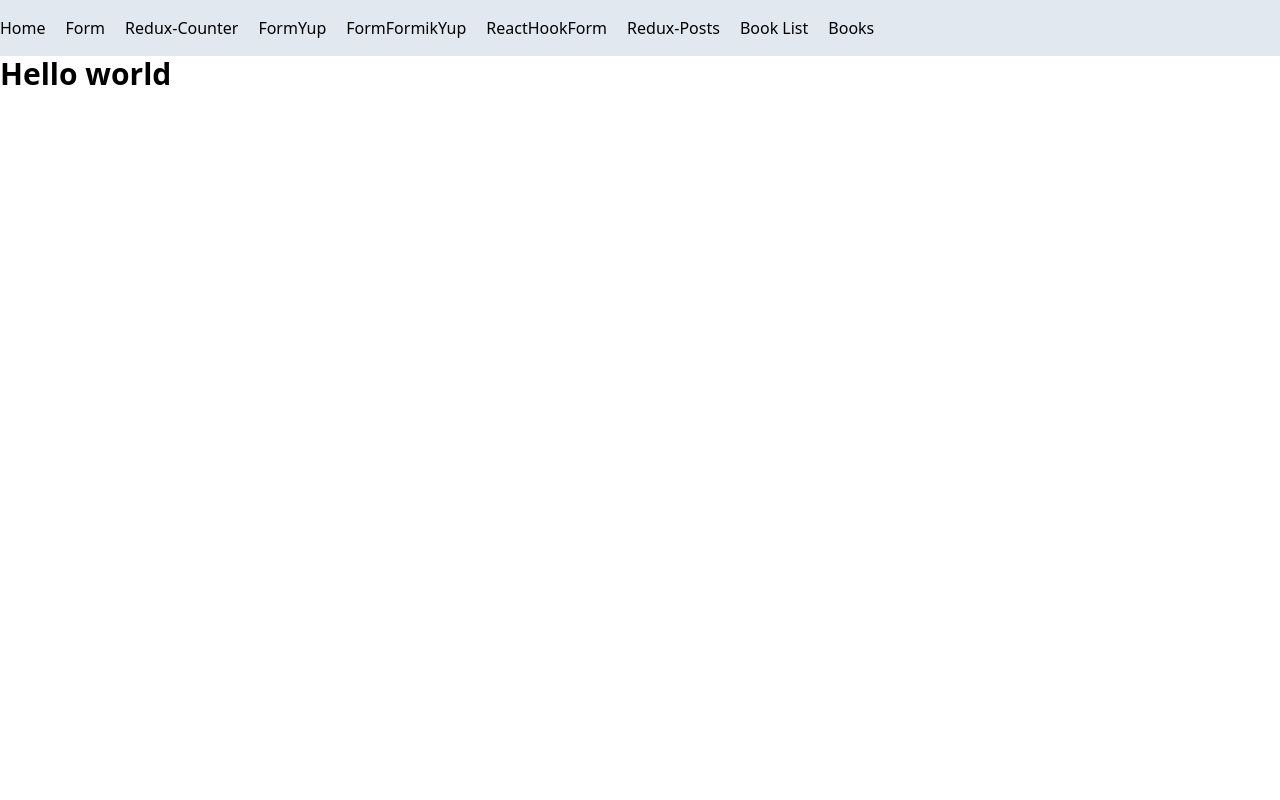
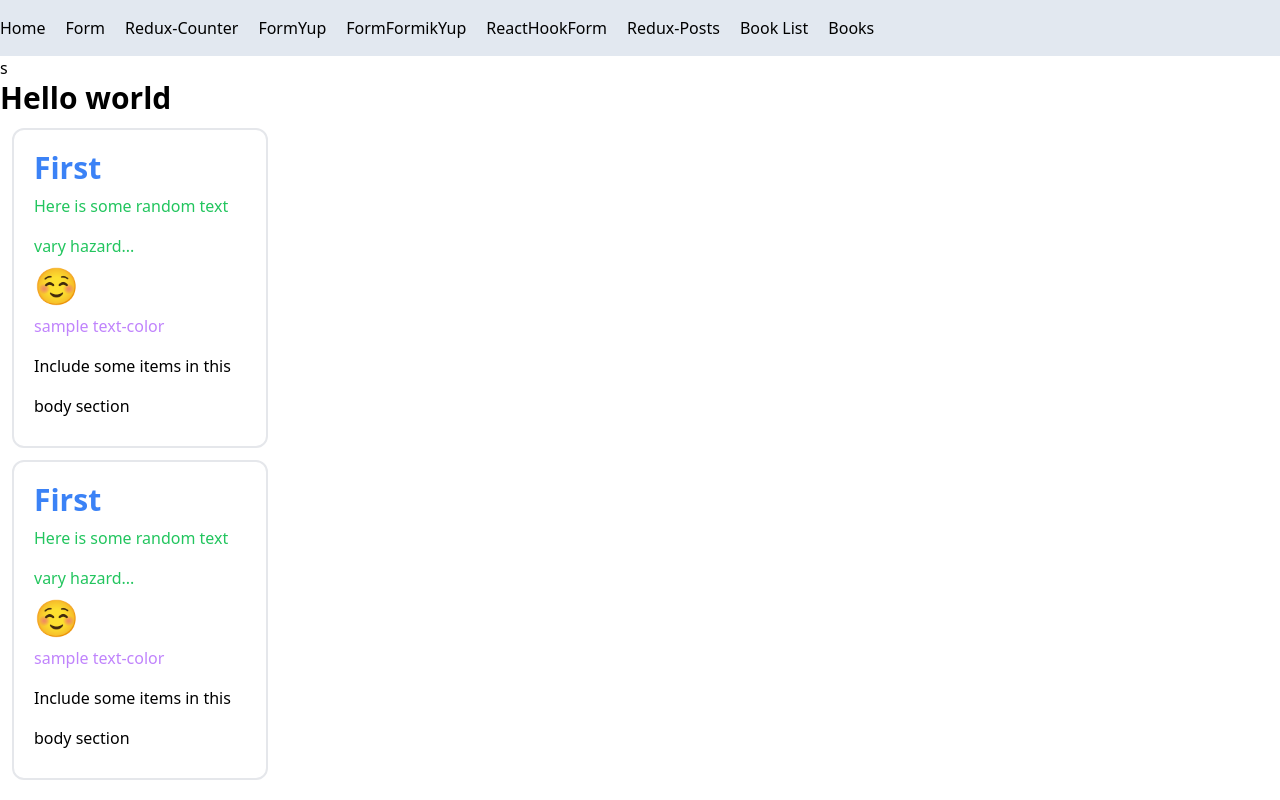
Before and after one commit to SilvernusIfoghale/dclc-react-course, a React (Vite) app: page / in a window 1280 px wide. Built offline with nearby package versions, Linux system fonts and the light colour scheme.

Commit message:
card component

```diff
--- /dev/null
+++ b/src/component/Card.jsx
@@ -0,0 +1,31 @@
+import React from "react";
+import PropTypes from "prop-types";
+
+const Card = ({ title, text, emoji, color, bgColor, children }) => {
+  const colorCode = {
+    green: "text-green-500 hover:text-green-400",
+    blue: "text-blue-500 hover:text-blue-400",
+  };
+  return (
+    <>
+      <div className={`m-3 border-2 p-5 rounded-xl max-w-64 leading-10 `}>
+        <h1 className={`text-3xl font-bold ${colorCode["blue"]}`}>{title}</h1>
+        <p className={`${colorCode["green"]}`}>{text}</p>
+        <div className={`text-4xl `}>{emoji}</div>
+        <p className={`${bgColor}`}>sample text-color</p>
+        {children}
+      </div>
+    </>
+  );
+};
+
+Card.propTypes = {
+  title: PropTypes.string.isRequired,
+  text: PropTypes.string,
+  emoji: PropTypes.string,
+  color: PropTypes.string,
+  bgColor: PropTypes.string,
+  children: PropTypes.object,
+};
+
+export default Card;
--- a/src/pages/Home.jsx
+++ b/src/pages/Home.jsx
@@ -1,5 +1,6 @@
 import React from "react";
 import { useLocation } from "react-router-dom";
+import Card from "../component/Card";
 
 const Home = () => {
   const location = useLocation();
@@ -7,8 +8,26 @@ const Home = () => {
   return (
     <>
       <div className="container">
-        <h1 className="text-3xl font-bold ">Hello world</h1>
+        s<h1 className="text-3xl font-bold ">Hello world</h1>
         {location.state}
+        <Card
+          color="green"
+          title="First"
+          text="Here is some random text vary hazard..."
+          emoji="☺️"
+          bgColor="text-purple-400"
+        >
+          <p color="blue"> Include some items in this body section</p>
+        </Card>
+        <Card
+          color="green"
+          title="First"
+          text="Here is some random text vary hazard..."
+          emoji="☺️"
+          bgColor="text-purple-400"
+        >
+          <p color="blue"> Include some items in this body section</p>
+        </Card>
       </div>
     </>
   );
--- a/src/redux/features/post/AddPostForm.jsx
+++ b/src/redux/features/post/AddPostForm.jsx
@@ -19,7 +19,7 @@ const AddPostForm = () => {
     <>
       <h1 className="ml-3 text-4xl my-3">AddPostForm</h1>
 
-      <form className="p-2" onSubmit={handleSubmit}>
+      <form className="p-2 max-w-80" onSubmit={handleSubmit}>
         <div className=" ml-3 ">
           <label htmlFor="post-title">Post Title:</label>
           <input
```
Also changed, not shown: src/component/FormReactHookForm.jsx (+0 -9 lines).
